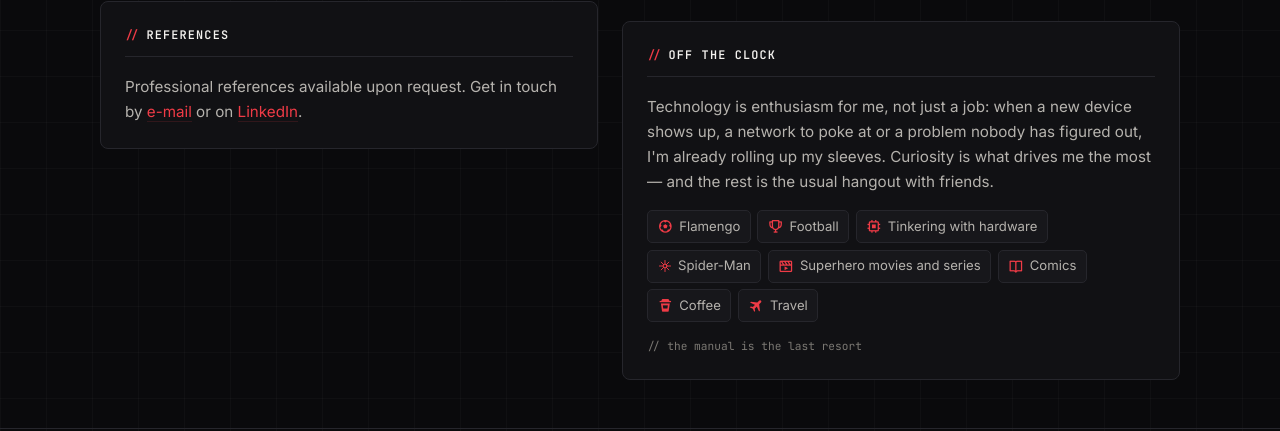
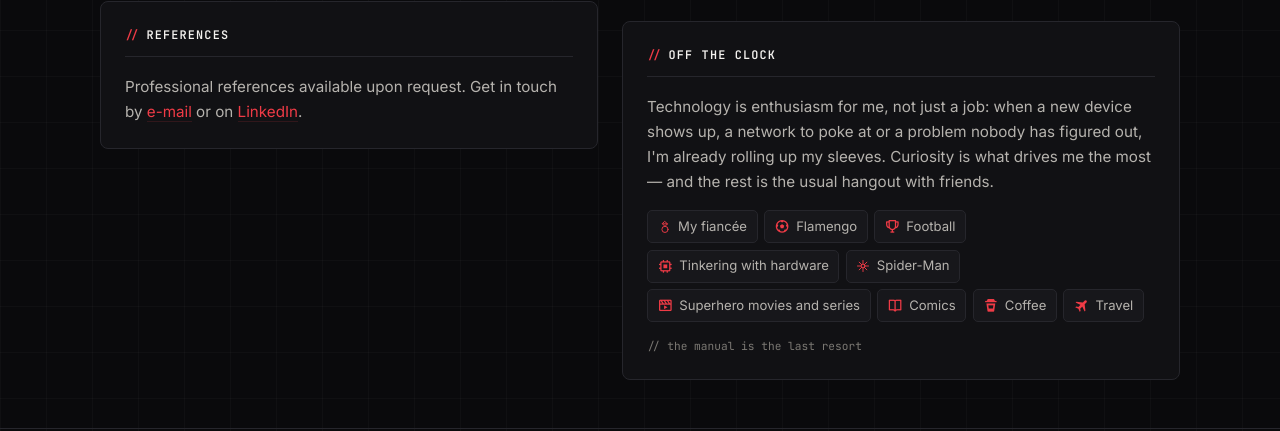
Before and after one commit to PedruscoCRF/pedrusco.github.io, a plain HTML site: page en.html in a window 1280 px wide. Shown: the part 2132-2563 px from the top of the page. Drawn offline with nearby package versions, Linux system fonts and the light colour scheme.

Commit message:
Adiciona a noiva à lista de interesses nas duas versões do site.
🤖 Generated with Codebuff
Co-Authored-By: Codebuff <noreply@codebuff.com>

```diff
--- a/en.html
+++ b/en.html
@@ -443,6 +443,14 @@
                         Curiosity is what drives me the most — and the rest is the usual hangout with friends.
                     </p>
                     <div class="interests">
+                        <div class="interest">
+                            <svg class="interest__icon" viewBox="0 0 24 24" fill="none" stroke="currentColor" stroke-width="1.6" stroke-linecap="round" stroke-linejoin="round" aria-hidden="true">
+                                <path d="M12 2.8 16.2 6.6 12 11 7.8 6.6Z" />
+                                <circle cx="12" cy="16.1" r="5.3" />
+                                <path d="M7.8 6.6h8.4" />
+                            </svg>
+                            <span>My fiancée</span>
+                        </div>
                         <div class="interest"><i class='bx bx-football'></i><span>Flamengo</span></div>
                         <div class="interest"><i class='bx bx-trophy'></i><span>Football</span></div>
                         <div class="interest"><i class='bx bx-chip'></i><span>Tinkering with hardware</span></div>
```
Also changed, not shown: index.html (+8 -0 lines).
